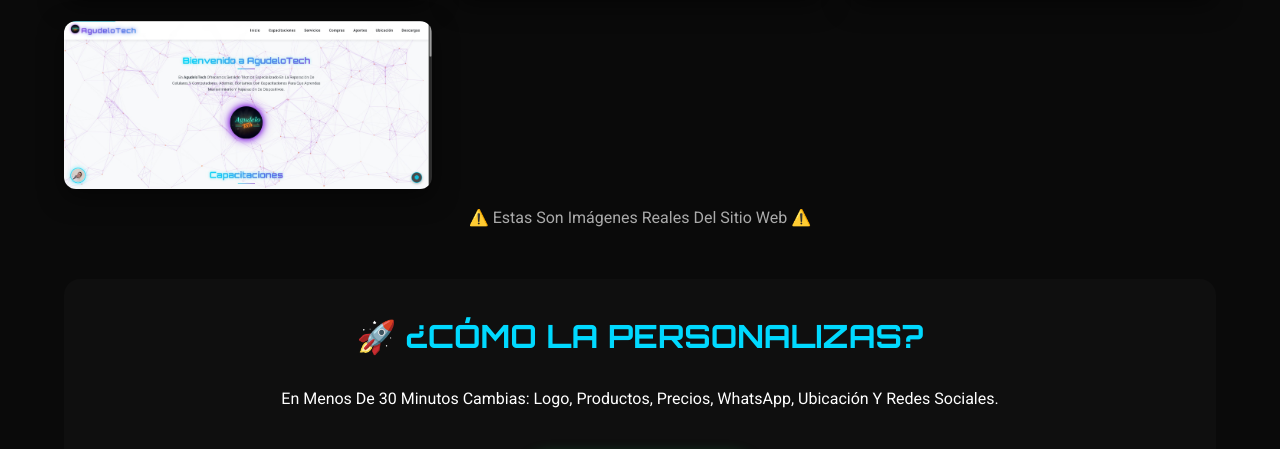
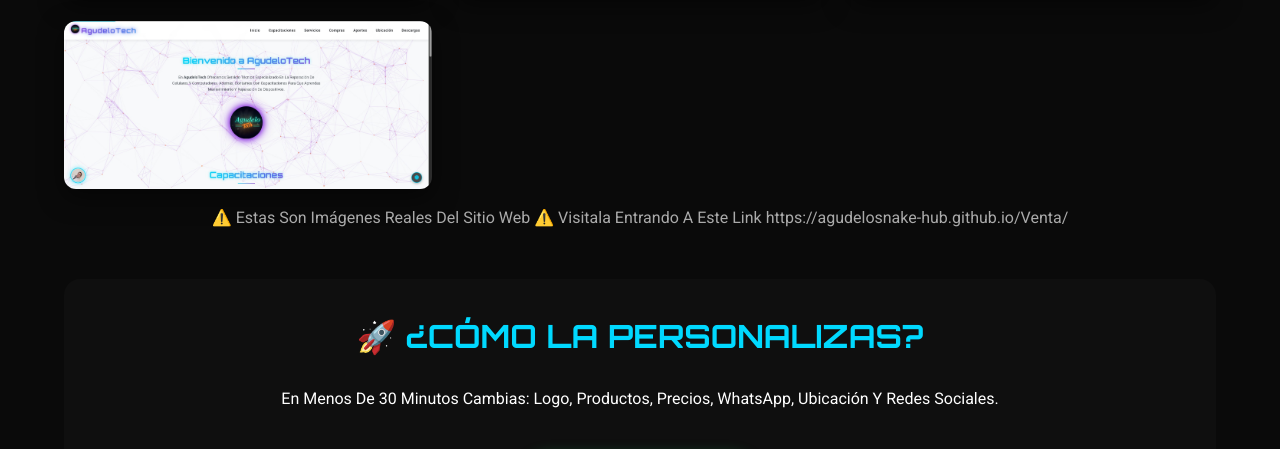
Before and after one commit to agudelosnake-hub/Venta, a plain HTML site: page index.html in a window 1280 px wide. Shown: the part 1147-1596 px from the top of the page. Drawn offline with Linux system fonts and the light colour scheme.

Commit message:
index.html

```diff
--- a/index.html
+++ b/index.html
@@ -224,6 +224,8 @@
       </div>
       <p style="text-align:center; margin-top:1rem; color:#aaa;">
         ⚠️ Estas Son Imágenes Reales Del Sitio Web ⚠️
+        Visitala Entrando A Este Link
+        https://agudelosnake-hub.github.io/Venta/
       </p>
     </section>
 
@@ -245,4 +247,5 @@
     <p>Soporte Incluido: 1 Hora De Ayuda Para Personalizar Tu Sitio.</p>
   </footer>
 </body>
+
 </html>
```
